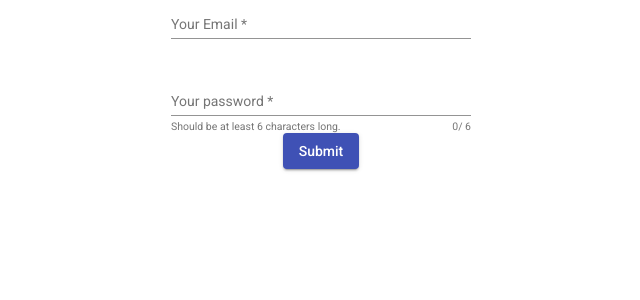
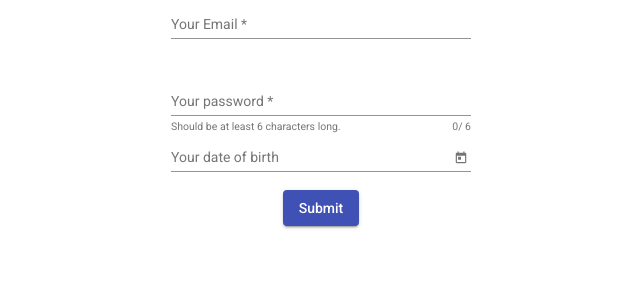
Before and after one commit to Yassineaiss/Angular-Material-Fitness-Tracker-Project, an Angular app: page /signup in a window 1280 px wide. Shown: the top 300 px of the page, without its empty margins (319-959 px from the left). Built offline with nearby package versions, Linux system fonts and the light colour scheme.

Commit message:
Adding a Datepicker

```diff
--- a/src/app/auth/signup/signup.component.html
+++ b/src/app/auth/signup/signup.component.html
@@ -30,6 +30,11 @@
       <mat-hint align="end">{{pwInput.value?.length}}/ 6</mat-hint>
       <mat-error>Has to be at least 6 characters</mat-error>
     </mat-form-field>
+    <mat-form-field>
+      <input matInput placeholder="Your date of birth" [matDatepicker]="picker">
+      <mat-datepicker-toggle matSuffix [for]="picker"></mat-datepicker-toggle>
+      <mat-datepicker #picker></mat-datepicker>
+    </mat-form-field>
     <button type="submit" mat-raised-button color="primary">Submit</button>
   </form>
 </section>
```
Also changed, not shown: src/app/material/material.module.ts (+11 -11 lines).
